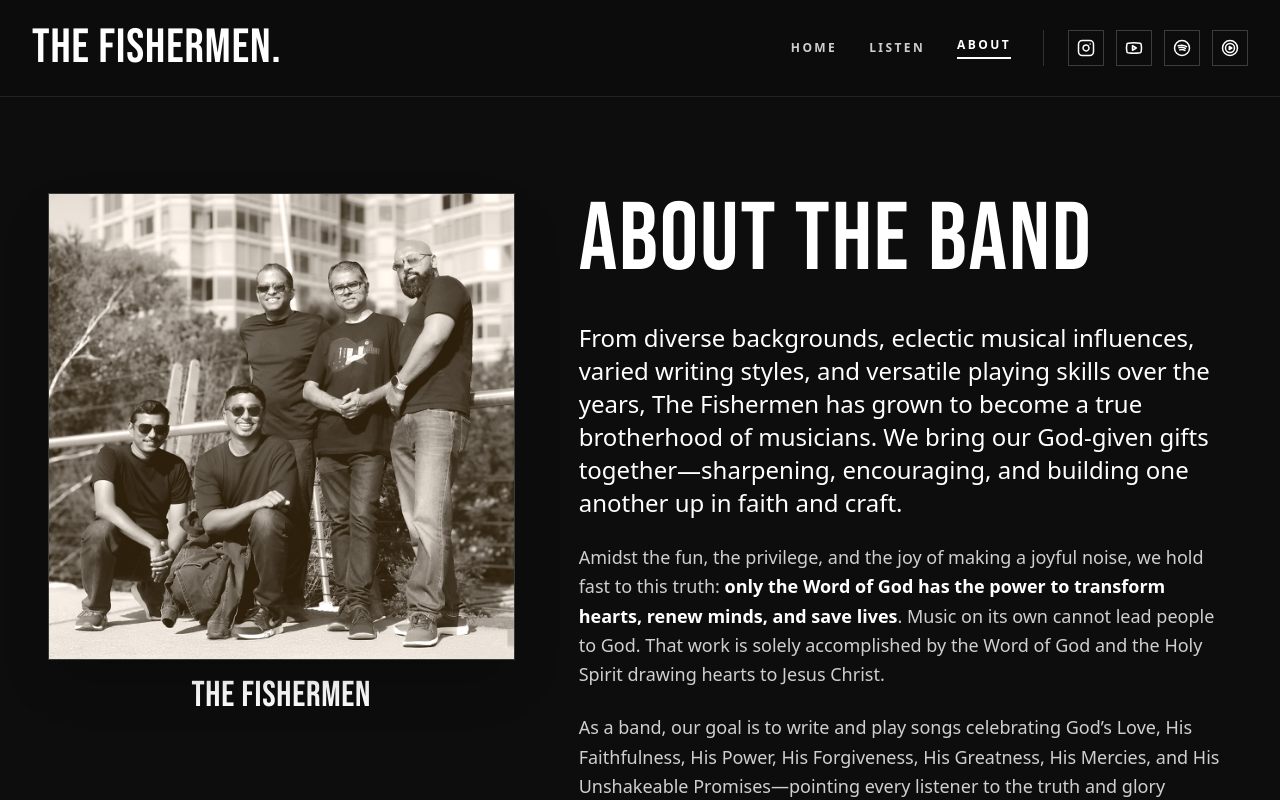
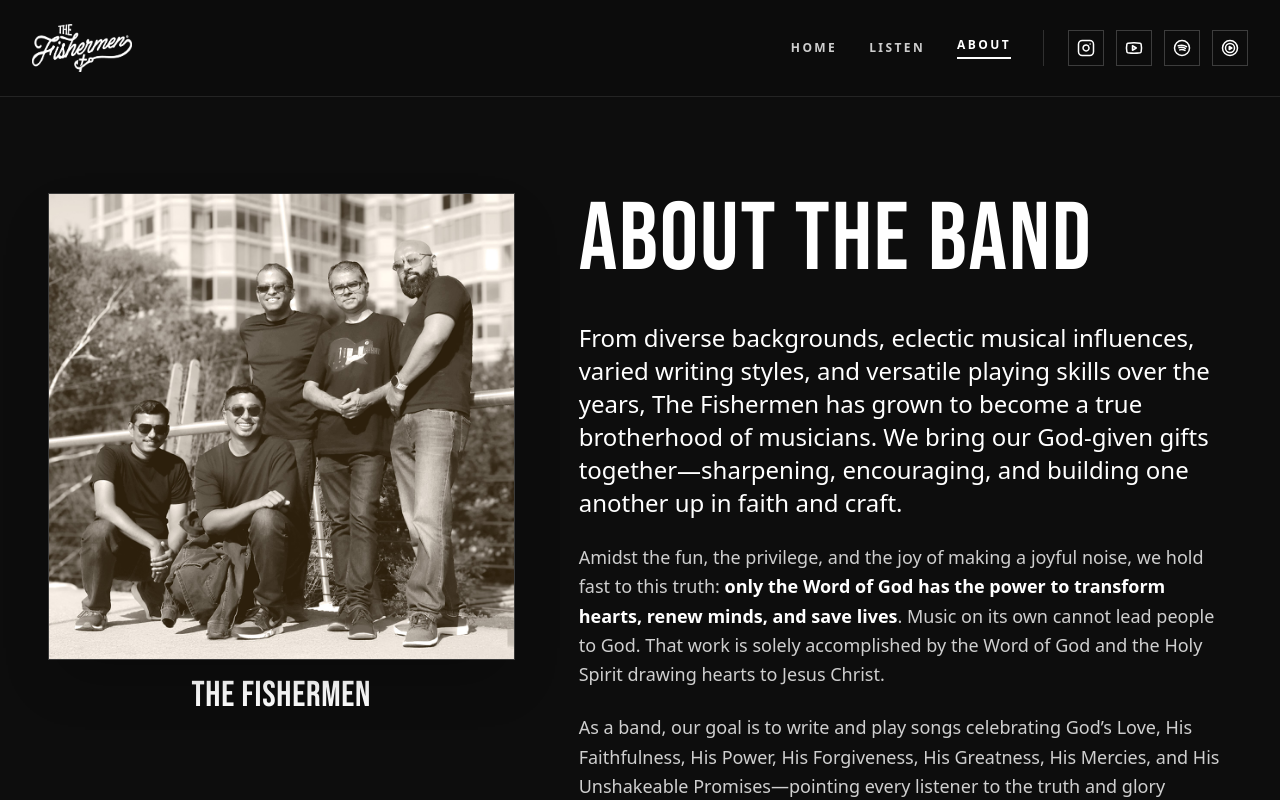
Before and after one commit to levinttgit/fishermen, a Next.js app: page /fishermen/about in a window 1280 px wide. Shown: the top 800 px of the page. Built offline with nearby package versions, Linux system fonts and the light colour scheme.

Commit message:
Apply official script logo to navigation header and footer

```diff
--- a/src/app/about/page.tsx
+++ b/src/app/about/page.tsx
@@ -101,8 +101,12 @@ export default function AboutPage() {
         transition={{ duration: 0.35, ease: "easeInOut" }}
         className="sticky top-0 z-50 bg-[#0D0D0D]/90 backdrop-blur-md flex justify-between items-center px-6 md:px-8 py-4 md:py-6 w-full border-b border-white/10"
       >
-        <Link href="/" className="font-display text-3xl md:text-5xl tracking-tight text-white hover:opacity-75 transition">
-          The Fishermen.
+        <Link href="/" aria-label="The Fishermen Home" className="hover:opacity-80 transition cursor-pointer flex items-center">
+          <img
+            src="/fishermen/images/logo.png"
+            alt="The Fishermen"
+            className="h-10 md:h-12 w-auto object-contain"
+          />
         </Link>
         <div className="flex items-center gap-4 md:gap-8">
           <div className="flex items-center gap-4 md:gap-8 font-bold text-xs uppercase tracking-[0.2em] text-white/80">
@@ -313,7 +317,13 @@ export default function AboutPage() {
 
       {/* Footer */}
       <footer className="bg-[#111111] text-white py-16 px-8 text-center flex flex-col items-center justify-center border-t border-white/10">
-        <div className="font-display text-6xl mb-4">The Fishermen.</div>
+        <div className="mb-6 flex justify-center">
+          <img
+            src="/fishermen/images/logo.png"
+            alt="The Fishermen"
+            className="h-14 md:h-18 w-auto object-contain"
+          />
+        </div>
         <p className="text-xs font-bold uppercase tracking-[0.25em] text-white/60 mb-8">
           Casting Sounds and Captivating Souls for His Glory
         </p>
--- a/src/app/page.tsx
+++ b/src/app/page.tsx
@@ -44,9 +44,14 @@ export default function Home() {
             e.preventDefault();
             window.scrollTo({ top: 0, behavior: "smooth" });
           }}
-          className="font-display text-3xl md:text-5xl text-white hover:opacity-75 transition cursor-pointer"
+          aria-label="The Fishermen Home"
+          className="hover:opacity-80 transition cursor-pointer flex items-center"
         >
-          The Fishermen.
+          <img
+            src="/fishermen/images/logo.png"
+            alt="The Fishermen"
+            className="h-10 md:h-12 w-auto object-contain"
+          />
         </Link>
 
         <div className="flex items-center gap-4 md:gap-8">
@@ -213,8 +218,14 @@ export default function Home() {
       </main>
 
       {/* Footer */}
-      <footer className="bg-[#111111] text-white py-12 px-8 text-center flex flex-col items-center justify-center border-t border-white/10">
-        <div className="font-display text-6xl mb-4">The Fishermen.</div>
+      <footer className="bg-[#111111] text-white py-14 px-8 text-center flex flex-col items-center justify-center border-t border-white/10">
+        <div className="mb-6 flex justify-center">
+          <img
+            src="/fishermen/images/logo.png"
+            alt="The Fishermen"
+            className="h-14 md:h-18 w-auto object-contain"
+          />
+        </div>
         <p className="text-xs font-bold uppercase tracking-[0.25em] text-white/60 mb-8">
           Casting Sounds and Captivating Souls for His Glory
         </p>
```
Also changed, not shown: 1 other file (tests, documents, lock files or other folders).
